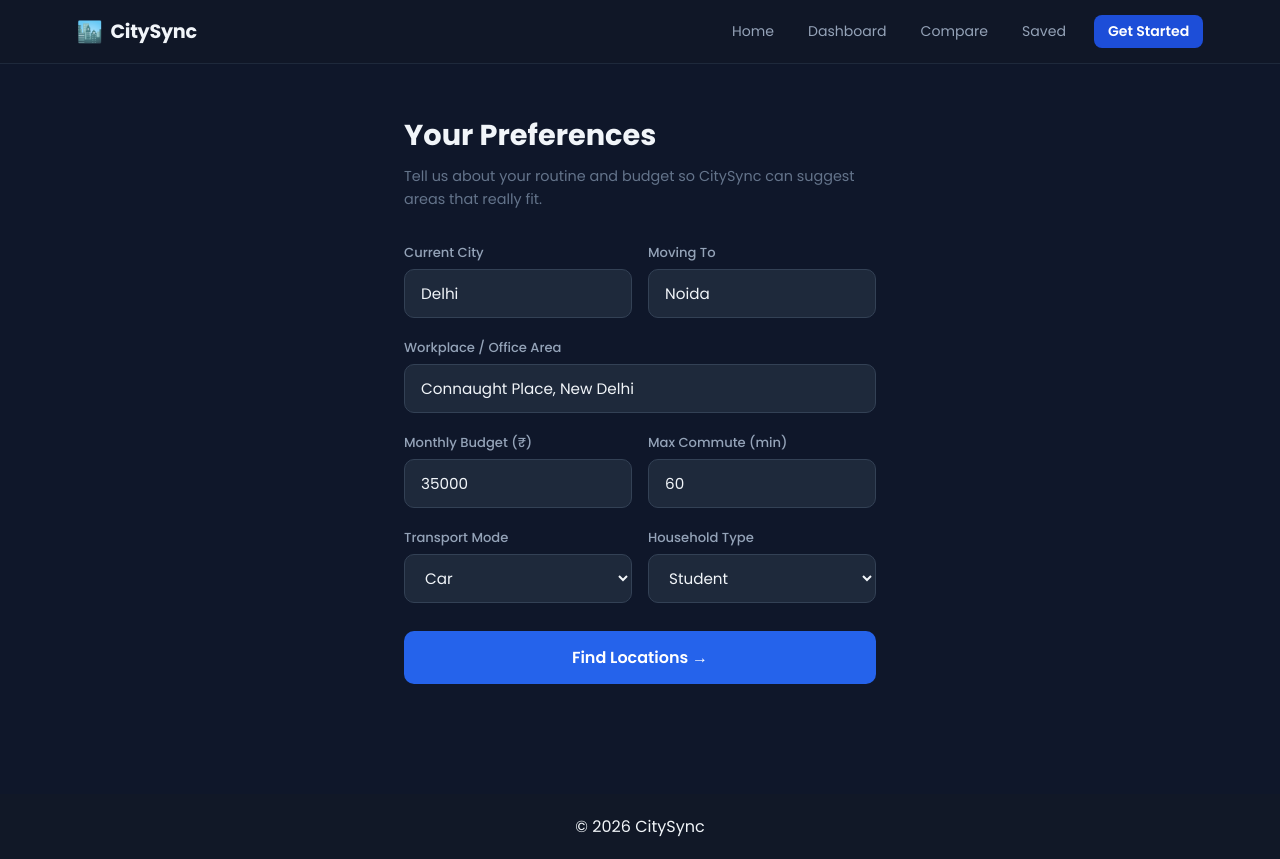
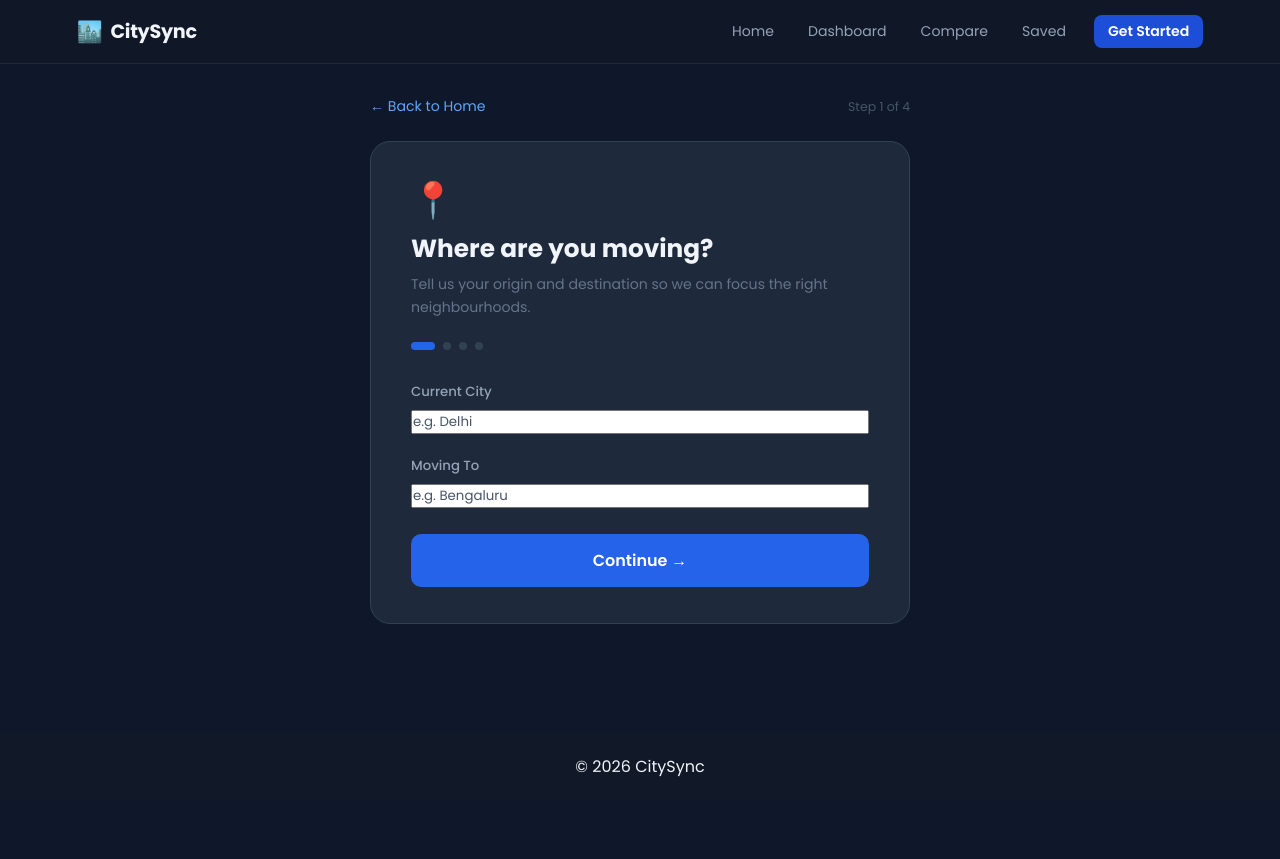
Before and after one commit to daemir911/CitySync, a React (Vite) app: page /preferences in a window 1280 px wide. After the commit the page ends 800 px from the top, so only its background shows below. Built offline with nearby package versions, Linux system fonts and the light colour scheme.

Commit message:
feat: multi-step preferences form, back buttons on all pages

```diff
--- a/src/pages/Compare/Compare.jsx
+++ b/src/pages/Compare/Compare.jsx
@@ -69,6 +69,7 @@ function Compare() {
       <Navbar />
 
       <div className="compare-page">
+        <Link to="/dashboard" className="page-back-link">← Back to Dashboard</Link>
         <h1 className="compare-title">Compare Neighbourhoods</h1>
         <p className="compare-subtitle">Pick two areas and see exactly where they differ.</p>
 
--- a/src/pages/Preferences/Preferences.css
+++ b/src/pages/Preferences/Preferences.css
@@ -1,83 +1,315 @@
-.form-container {
-  width: 100%;
-  max-width: 520px;
-  margin: 50px auto;
-  padding: 0 24px 60px;
+.pref-page {
+  min-height: calc(100vh - 130px);
+  display: flex;
+  flex-direction: column;
+  align-items: center;
+  padding: 32px 24px 60px;
 }
 
-.form-container h1 {
-  font-size: 1.8rem;
+/* back row */
+.pref-back-row {
+  display: flex;
+  justify-content: space-between;
+  align-items: center;
+  width: 100%;
+  max-width: 540px;
+  margin-bottom: 24px;
+}
+
+.pref-back-link {
+  background: transparent;
+  border: none;
+  color: #60a5fa;
+  font-size: 0.88rem;
+  cursor: pointer;
+  padding: 0;
+  font-family: inherit;
+  transition: color 0.15s;
+}
+
+.pref-back-link:hover {
+  color: #93c5fd;
+}
+
+.pref-step-label {
+  font-size: 0.78rem;
+  color: #475569;
+}
+
+/* card */
+.pref-card {
+  background: #1e293b;
+  border: 1px solid #334155;
+  border-radius: 20px;
+  padding: 40px 40px 36px;
+  width: 100%;
+  max-width: 540px;
+}
+
+.pref-card-icon {
+  font-size: 2.2rem;
+  margin-bottom: 16px;
+  line-height: 1;
+}
+
+.pref-card-title {
+  font-size: 1.55rem;
   font-weight: 700;
   color: #f1f5f9;
   margin-bottom: 8px;
+  line-height: 1.3;
 }
 
-.form-description {
+.pref-card-subtitle {
+  font-size: 0.88rem;
   color: #64748b;
-  font-size: 0.9rem;
-  margin-bottom: 32px;
   line-height: 1.6;
+  margin-bottom: 24px;
 }
 
-form {
+/* step dots */
+.step-dots {
+  display: flex;
+  gap: 8px;
+  margin-bottom: 32px;
+}
+
+.step-dot {
+  width: 8px;
+  height: 8px;
+  border-radius: 50%;
+  background: #334155;
+  transition: background 0.2s, width 0.2s;
+}
+
+.step-dot.active {
+  background: #2563eb;
+  width: 24px;
+  border-radius: 4px;
+}
+
+.step-dot.done {
+  background: #22c55e;
+}
+
+/* form */
+.pref-form {
   display: flex;
   flex-direction: column;
-  gap: 0;
+  gap: 22px;
 }
 
-.form-group {
+.pref-field {
   display: flex;
   flex-direction: column;
-  gap: 6px;
-  margin-bottom: 20px;
+  gap: 8px;
 }
 
-.form-group label {
-  font-size: 0.82rem;
+.pref-field label {
+  font-size: 0.83rem;
   color: #94a3b8;
   font-weight: 500;
 }
 
-.form-container input,
-.form-container select {
-  background: #1e293b;
+.pref-field input[type="text"],
+.pref-field input[type="number"],
+.pref-card input[type="text"],
+.pref-card input[type="number"] {
+  background: #0f172a;
   border: 1px solid #334155;
   color: #f1f5f9;
   border-radius: 10px;
-  padding: 12px 16px;
+  padding: 13px 16px;
   font-size: 0.95rem;
+  font-family: inherit;
   transition: border-color 0.15s;
   width: 100%;
 }
 
-.form-container input:focus,
-.form-container select:focus {
+.pref-card input[type="text"]:focus,
+.pref-card input[type="number"]:focus {
   outline: none;
   border-color: #2563eb;
 }
 
-.form-container input::placeholder {
+.pref-card input::placeholder {
   color: #475569;
 }
 
-.form-row {
-  display: grid;
-  grid-template-columns: 1fr 1fr;
-  gap: 16px;
+.pref-hint {
+  font-size: 0.75rem;
+  color: #475569;
 }
 
-form > button[type="submit"] {
+/* budget input with ₹ prefix */
+.budget-input-wrap {
+  position: relative;
+}
+
+.currency-prefix {
+  position: absolute;
+  left: 14px;
+  top: 50%;
+  transform: translateY(-50%);
+  color: #64748b;
+  font-size: 1rem;
+  pointer-events: none;
+}
+
+.budget-input-wrap input {
+  padding-left: 28px !important;
+}
+
+/* range slider */
+.range-input {
+  -webkit-appearance: none;
+  appearance: none;
+  width: 100%;
+  height: 5px;
+  background: #334155;
+  border-radius: 4px;
+  outline: none;
+  cursor: pointer;
+  border: none !important;
+  padding: 0 !important;
+}
+
+.range-input::-webkit-slider-thumb {
+  -webkit-appearance: none;
+  width: 20px;
+  height: 20px;
+  border-radius: 50%;
+  background: #2563eb;
+  cursor: pointer;
+  border: 2px solid #0f172a;
+}
+
+.range-input::-moz-range-thumb {
+  width: 20px;
+  height: 20px;
+  border-radius: 50%;
+  background: #2563eb;
+  cursor: pointer;
+  border: 2px solid #0f172a;
+}
+
+.range-labels {
+  display: flex;
+  justify-content: space-between;
+  font-size: 0.72rem;
+  color: #475569;
+  margin-top: 4px;
+}
+
+/* transport options */
+.transport-grid {
+  display: grid;
+  grid-template-columns: repeat(4, 1fr);
+  gap: 10px;
+}
+
+.transport-option {
+  display: flex;
+  flex-direction: column;
+  align-items: center;
+  gap: 6px;
+  background: #0f172a;
+  border: 1.5px solid #334155;
+  border-radius: 12px;
+  padding: 14px 8px;
+  cursor: pointer;
+  font-size: 0.82rem;
+  color: #94a3b8;
+  transition: border-color 0.15s, background 0.15s;
+  user-select: none;
+}
+
+.transport-option input[type="radio"] {
+  display: none;
+}
+
+.transport-option.selected {
+  border-color: #2563eb;
+  background: #1e3a5f;
+  color: #93c5fd;
+}
+
+.transport-icon {
+  font-size: 1.5rem;
+}
+
+/* household options */
+.household-grid {
+  display: flex;
+  flex-direction: column;
+  gap: 10px;
+}
+
+.household-option {
+  display: flex;
+  align-items: center;
+  gap: 14px;
+  background: #0f172a;
+  border: 1.5px solid #334155;
+  border-radius: 12px;
+  padding: 14px 18px;
+  cursor: pointer;
+  transition: border-color 0.15s, background 0.15s;
+  user-select: none;
+}
+
+.household-option input[type="radio"] {
+  display: none;
+}
+
+.household-option.selected {
+  border-color: #2563eb;
+  background: #1e3a5f;
+}
+
+.household-icon {
+  font-size: 1.6rem;
+  flex-shrink: 0;
+}
+
+.household-option strong {
+  color: #f1f5f9;
+  font-size: 0.95rem;
+  display: block;
+}
+
+.household-desc {
+  font-size: 0.78rem;
+  color: #64748b;
+  display: block;
+  margin-top: 2px;
+}
+
+/* submit button */
+.pref-submit {
   background: #2563eb;
   color: white;
   padding: 14px;
   border-radius: 10px;
   font-size: 1rem;
   font-weight: 600;
-  margin-top: 8px;
+  margin-top: 4px;
   transition: background 0.2s, transform 0.1s;
+  width: 100%;
+  font-family: inherit;
 }
 
-form > button[type="submit"]:hover {
+.pref-submit:hover {
   background: #1d4ed8;
   transform: translateY(-1px);
 }
+
+@media (max-width: 480px) {
+  .pref-card {
+    padding: 28px 20px 24px;
+  }
+
+  .transport-grid {
+    grid-template-columns: repeat(2, 1fr);
+  }
+}
--- a/src/pages/Preferences/Preferences.jsx
+++ b/src/pages/Preferences/Preferences.jsx
@@ -1,21 +1,62 @@
 import { useState } from "react";
-import { useNavigate } from "react-router-dom";
+import { useNavigate, Link } from "react-router-dom";
 import Navbar from "../../components/Navbar/Navbar";
 import Footer from "../../components/Footer/Footer";
 import "./Preferences.css";
 
+const STEPS = [
+  {
+    id: "location",
+    title: "Where are you moving?",
+    subtitle: "Tell us your origin and destination so we can focus the right neighbourhoods.",
+    icon: "📍",
+  },
+  {
+    id: "work",
+    title: "Where do you work?",
+    subtitle: "We'll calculate real commute times from each area to your office.",
+    icon: "🏢",
+  },
+  {
+    id: "budget",
+    title: "What's your budget & commute limit?",
+    subtitle: "We'll only show areas that fit — no wasted scrolling.",
+    icon: "💰",
+  },
+  {
+    id: "lifestyle",
+    title: "What's your household like?",
+    subtitle: "This helps us weight safety, schools, nightlife, and amenities correctly.",
+    icon: "🏠",
+  },
+];
+
 const initialPreferences = {
-  currentCity: "Delhi",
-  movingTo: "Noida",
-  workplace: "Connaught Place, New Delhi",
+  currentCity: "",
+  movingTo: "",
+  workplace: "",
   budget: 35000,
   transport: "Car",
   household: "Student",
   maxCommute: 60,
 };
 
+function StepDots({ total, current }) {
+  return (
+    <div className="step-dots">
+      {Array.from({ length: total }).map((_, i) => (
+        <span
+          key={i}
+          className={`step-dot ${i === current ? "active" : i < current ? "done" : ""}`}
+        />
+      ))}
+    </div>
+  );
+}
+
 function Preferences() {
   const navigate = useNavigate();
+  const [step, setStep] = useState(0);
   const [formData, setFormData] = useState(initialPreferences);
 
   const handleChange = (e) => {
@@ -23,71 +64,186 @@ function Preferences() {
     setFormData((prev) => ({ ...prev, [name]: value }));
   };
 
-  const handleSubmit = (e) => {
+  const next = (e) => {
     e.preventDefault();
-    navigate("/dashboard", { state: { preferences: formData } });
+    if (step < STEPS.length - 1) setStep((s) => s + 1);
+    else navigate("/dashboard", { state: { preferences: formData } });
   };
+
+  const back = () => {
+    if (step > 0) setStep((s) => s - 1);
+  };
+
+  const current = STEPS[step];
+  const isLast = step === STEPS.length - 1;
 
   return (
     <>
       <Navbar />
 
-      <div className="form-container">
-        <h1>Your Preferences</h1>
-        <p className="form-description">
-          Tell us about your routine and budget so CitySync can suggest areas that really fit.
-        </p>
+      <div className="pref-page">
+        {/* Back to home on step 0, back to previous step otherwise */}
+        <div className="pref-back-row">
+          {step === 0 ? (
+            <Link to="/" className="pref-back-link">← Back to Home</Link>
+          ) : (
+            <button className="pref-back-link" onClick={back}>← Back</button>
+          )}
+          <span className="pref-step-label">Step {step + 1} of {STEPS.length}</span>
+        </div>
 
-        <form onSubmit={handleSubmit}>
-          <div className="form-row">
-            <div className="form-group">
+        <div className="pref-card">
+          <div className="pref-card-icon">{current.icon}</div>
+          <h1 className="pref-card-title">{current.title}</h1>
+          <p className="pref-card-subtitle">{current.subtitle}</p>
+
+          <StepDots total={STEPS.length} current={step} />
+
+          <form onSubmit={next} className="pref-form">
+
+            {/* Step 0 — Location */}
+            {step === 0 && (
+              <>
+                <div className="pref-field">
                   <label>Current City</label>
-              <input name="currentCity" value={formData.currentCity} onChange={handleChange} placeholder="e.g. Delhi" />
+                  <input
+                    name="currentCity"
+                    value={formData.currentCity}
+                    onChange={handleChange}
+                    placeholder="e.g. Delhi"
+                    required
+                  />
                 </div>
-            <div className="form-group">
+                <div className="pref-field">
                   <label>Moving To</label>
-              <input name="movingTo" value={formData.movingTo} onChange={handleChange} placeholder="e.g. Noida" />
+                  <input
+                    name="movingTo"
+                    value={formData.movingTo}
+                    onChange={handleChange}
+                    placeholder="e.g. Bengaluru"
+                    required
+                  />
+                </div>
+              </>
+            )}
+
+            {/* Step 1 — Workplace */}
+            {step === 1 && (
+              <>
+                <div className="pref-field">
+                  <label>Workplace / Office Area</label>
+                  <input
+                    name="workplace"
+                    value={formData.workplace}
+                    onChange={handleChange}
+                    placeholder="e.g. Indiranagar, Bengaluru"
+                    required
+                  />
+                  <span className="pref-hint">Be specific — a neighbourhood or landmark works best.</span>
+                </div>
+                <div className="pref-field">
+                  <label>How do you commute?</label>
+                  <div className="transport-grid">
+                    {["Car", "Metro", "Bus", "Bike"].map((t) => (
+                      <label
+                        key={t}
+                        className={`transport-option ${formData.transport === t ? "selected" : ""}`}
+                      >
+                        <input
+                          type="radio"
+                          name="transport"
+                          value={t}
+                          checked={formData.transport === t}
+                          onChange={handleChange}
+                        />
+                        <span className="transport-icon">
+                          {t === "Car" ? "🚗" : t === "Metro" ? "🚇" : t === "Bus" ? "🚌" : "🚲"}
+                        </span>
+                        {t}
+                      </label>
+                    ))}
                   </div>
                 </div>
+              </>
+            )}
 
-          <div className="form-group">
-            <label>Workplace / Office Area</label>
-            <input name="workplace" value={formData.workplace} onChange={handleChange} placeholder="e.g. Sector 62" />
+            {/* Step 2 — Budget */}
+            {step === 2 && (
+              <>
+                <div className="pref-field">
+                  <label>Monthly Rent Budget</label>
+                  <div className="budget-input-wrap">
+                    <span className="currency-prefix">₹</span>
+                    <input
+                      name="budget"
+                      type="number"
+                      value={formData.budget}
+                      onChange={handleChange}
+                      placeholder="35000"
+                      min="5000"
+                      max="200000"
+                      required
+                    />
                   </div>
-
-          <div className="form-row">
-            <div className="form-group">
-              <label>Monthly Budget (₹)</label>
-              <input name="budget" type="number" value={formData.budget} onChange={handleChange} placeholder="e.g. 18000" />
+                  <span className="pref-hint">Monthly rent you're comfortable paying.</span>
                 </div>
-            <div className="form-group">
-              <label>Max Commute (min)</label>
-              <input name="maxCommute" type="number" value={formData.maxCommute} onChange={handleChange} placeholder="e.g. 30" />
+                <div className="pref-field">
+                  <label>Maximum Commute — <strong>{formData.maxCommute} min</strong></label>
+                  <input
+                    name="maxCommute"
+                    type="range"
+                    min="10"
+                    max="120"
+                    step="5"
+                    value={formData.maxCommute}
+                    onChange={handleChange}
+                    className="range-input"
+                  />
+                  <div className="range-labels">
+                    <span>10 min</span>
+                    <span>120 min</span>
                   </div>
                 </div>
+              </>
+            )}
 
-          <div className="form-row">
-            <div className="form-group">
-              <label>Transport Mode</label>
-              <select name="transport" value={formData.transport} onChange={handleChange}>
-                <option value="Metro">Metro</option>
-                <option value="Bus">Bus</option>
-                <option value="Car">Car</option>
-                <option value="Bike">Bike</option>
-              </select>
-            </div>
-            <div className="form-group">
+            {/* Step 3 — Lifestyle */}
+            {step === 3 && (
+              <>
+                <div className="pref-field">
                   <label>Household Type</label>
-              <select name="household" value={formData.household} onChange={handleChange}>
-                <option value="Student">Student</option>
-                <option value="Family">Family</option>
-                <option value="Couple">Couple</option>
-              </select>
+                  <div className="household-grid">
+                    {[
+                      { value: "Student", icon: "🎓", desc: "Near colleges, budget-friendly, social" },
+                      { value: "Couple",  icon: "👫", desc: "Walkable, good food, lively nightlife" },
+                      { value: "Family",  icon: "👨‍👩‍👧", desc: "Schools, parks, safe, quiet" },
+                    ].map(({ value, icon, desc }) => (
+                      <label
+                        key={value}
+                        className={`household-option ${formData.household === value ? "selected" : ""}`}
+                      >
+                        <input
+                          type="radio"
+                          name="household"
+                          value={value}
+                          checked={formData.household === value}
+                          onChange={handleChange}
+                        />
+                        <span className="household-icon">{icon}</span>
+                        <strong>{value}</strong>
+                        <span className="household-desc">{desc}</span>
+                      </label>
+                    ))}
                   </div>
                 </div>
+              </>
+            )}
 
-          <button type="submit">Find Locations →</button>
+            <button type="submit" className="pref-submit">
+              {isLast ? "Find My Neighbourhoods →" : "Continue →"}
+            </button>
           </form>
+        </div>
       </div>
 
       <Footer />
--- a/src/pages/Saved/Saved.jsx
+++ b/src/pages/Saved/Saved.jsx
@@ -39,6 +39,7 @@ function Saved() {
       <Navbar />
 
       <div className="saved-page">
+        <Link to="/dashboard" className="page-back-link">← Back to Dashboard</Link>
         <div className="saved-header">
           <div>
             <h1>Saved Neighbourhoods</h1>
```
Also changed, not shown: src/styles/global.css (+15 -0 lines). Lines whose indentation alone changed are shown as unchanged.
